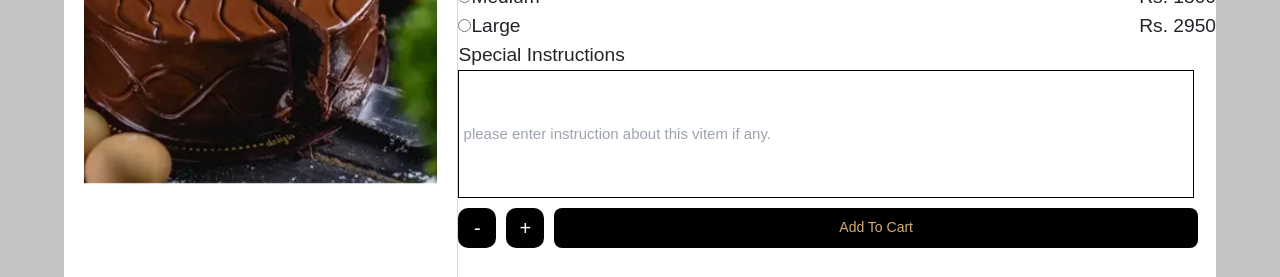
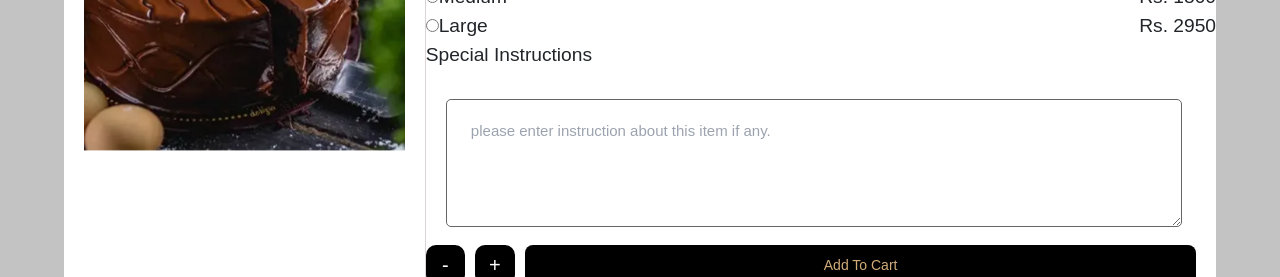
Before and after one commit to Asadkarim10/Delizia, a React (Vite) app in the folder delizia/: page / in a window 1280 px wide. Both pictures are taken after a click on the element 199 px from the left and 2057 px from the top of the page. Shown: the part 1970-2247 px from the top of the page. Built offline with nearby package versions, Linux system fonts and the light colour scheme.

Commit message:
some changes in modal

```diff
--- a/delizia/src/components/ShowModal.jsx
+++ b/delizia/src/components/ShowModal.jsx
@@ -75,7 +75,8 @@ const MyModal = ({ closehandleclick, index }) => {
             <div>
               <p>Special Instructions</p>
               <form>
-                <input className="input-field" type="textarea" name="" id="" placeholder=" please enter instruction about this vitem if any." />
+                <input  type="text-area" name="" id=""  />
+                <textarea className="input-field" placeholder=" please enter instruction about this item if any."/>
               </form>
             </div>
             <div style={{ display:'flex', flexDirection:'row', justifyContent:'flex-start', marginTop:'10px' }}>
--- a/delizia/src/components/Showmodal.css
+++ b/delizia/src/components/Showmodal.css
@@ -49,10 +49,23 @@
 }
 .input-field{
     width: 46rem;
-    border: 1px solid black;
+    border: 1px solid #656565;
     height: 8rem;
+    margin-left: 20px;
+    border-radius: 5px;
     font-size: 15px;
+    padding: 20px 00px 0px 20px;
 }
+
+
+
+.input-field:focus {
+    outline: none !important;
+    border:1px solid #c2dbfe;
+    box-shadow: 0 0 20px #c2dbfe;
+  }
+
+
 .caket-tle{
 
     margin: 9px 0 36px 21px  ;
```
Also changed, not shown: delizia/Capture.PNG (added).
